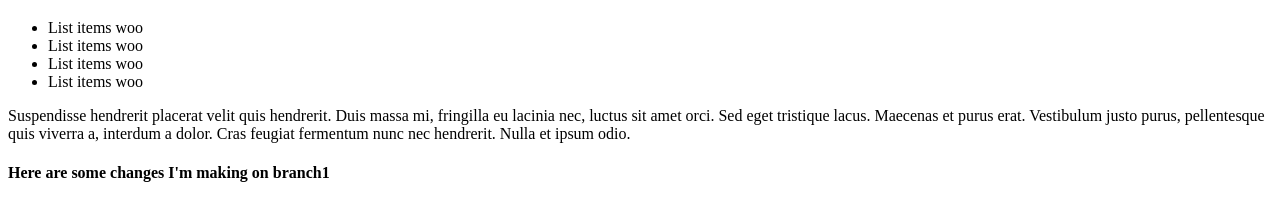
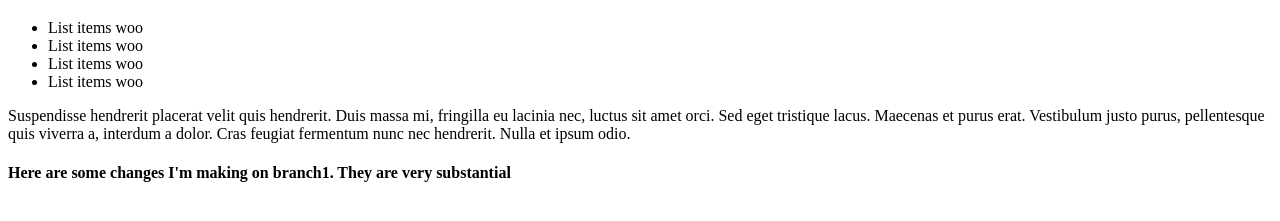
Before and after one commit to dalyhabit/friendly-garbanzo, a plain HTML site: page index.html in a window 1280 px wide. Shown: the part 61-282 px from the top of the page. Drawn offline with Linux system fonts and the light colour scheme.

Commit message:
Substantial changes

```diff
--- a/index.html
+++ b/index.html
@@ -15,7 +15,7 @@
 
 <p>Suspendisse hendrerit placerat velit quis hendrerit. Duis massa mi, fringilla eu lacinia nec, luctus sit amet orci. Sed eget tristique lacus. Maecenas et purus erat. Vestibulum justo purus, pellentesque quis viverra a, interdum a dolor. Cras feugiat fermentum nunc nec hendrerit. Nulla et ipsum odio.</p>
 
-<h4>Here are some changes I'm making on branch1</h4>
+<h4>Here are some changes I'm making on branch1. They are very substantial</h4>
 
 </body>
 </html>
```
